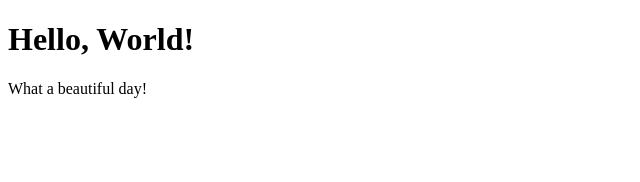
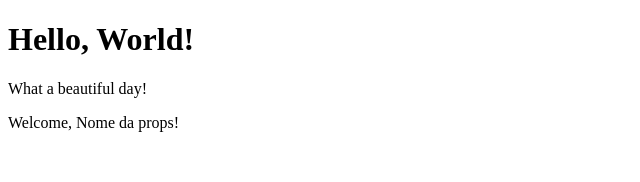
Before and after one commit to fleola/my-app, a React (Create React App) app in the folder components-new-app/: page / in a window 1280 px wide. Shown: the top 182 px of the page, without its empty margins (0-640 px from the left). Built offline with nearby package versions, Linux system fonts and the light colour scheme.

Commit message:
props-01

```diff
--- a/components-new-app/src/App.js
+++ b/components-new-app/src/App.js
@@ -1,8 +1,14 @@
 import React from 'react'
 import { Hello } from './Hello'
+import { Welcome } from './Welcome'
 
 export class App extends React.Component{
     render(){
-        return <div><Hello/></div>
+        return (
+            <div>
+                <Hello/>
+                <Welcome name="Nome da props"/>
+            </div>
+        )
     }
 }
--- /dev/null
+++ b/components-new-app/src/Welcome.js
@@ -0,0 +1,7 @@
+import React from 'react'
+
+export class Welcome extends React.Component{
+    render(){
+        return <p>Welcome, {this.props.name}!</p>
+    }
+}
```
Also changed, not shown: 1 other file (tests, documents, lock files or other folders).
